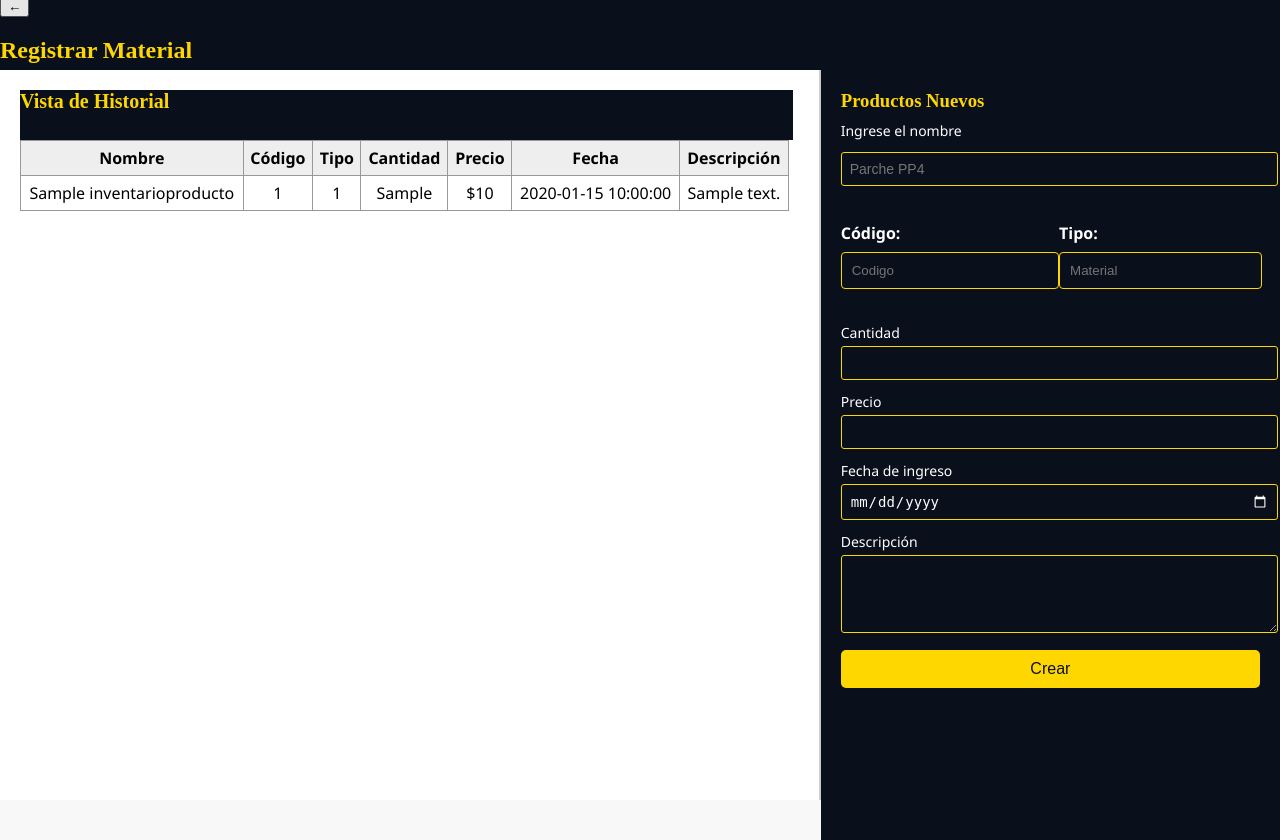
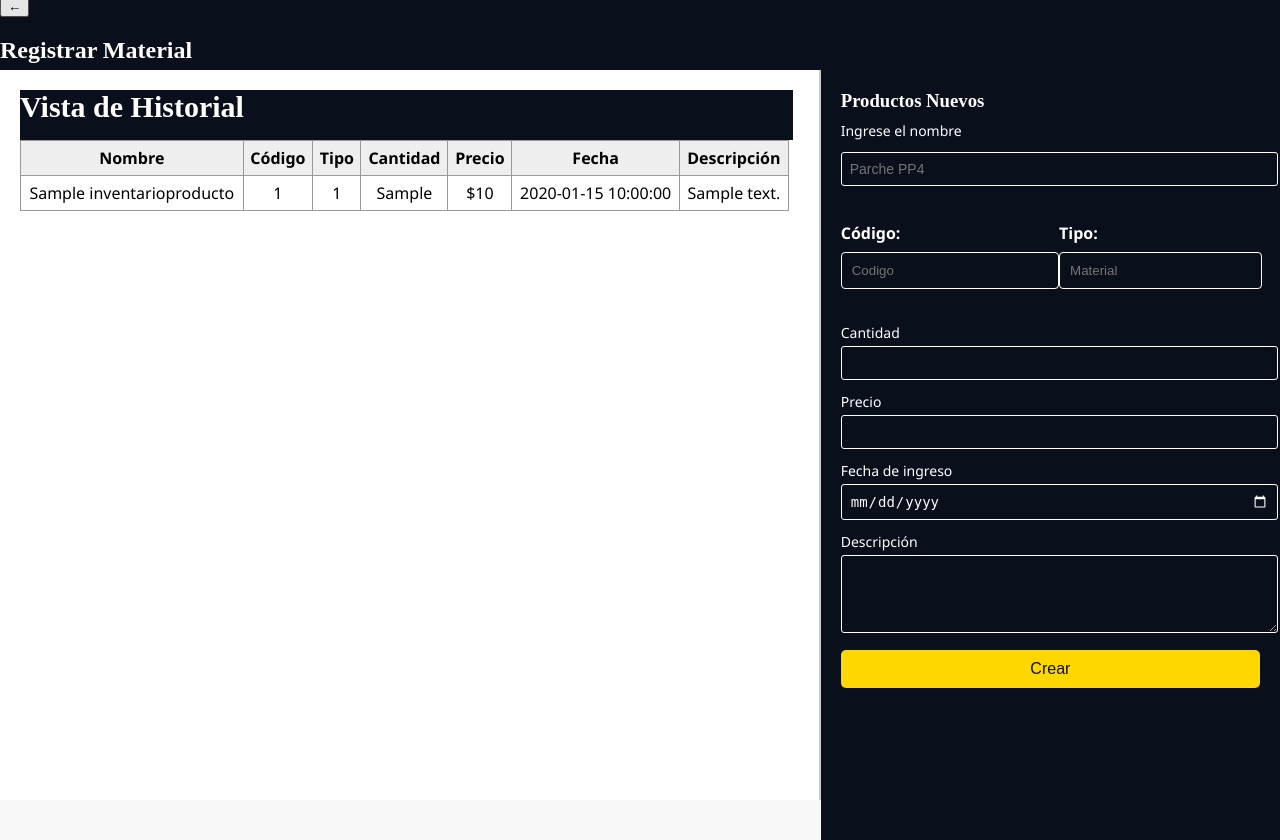
Before and after one commit to Juanca8889/Proyecto-Sena-F.Y, a Flask app: page /registrarmat in a window 1280 px wide. Run offline with Flask 3, Linux system fonts and the light colour scheme; tables that the repository leaves empty or names only in its code hold one stand-in row (values such as "Sample post").

Commit message:
static de templates chimbas

```diff
--- a/static/registrarmat.css
+++ b/static/registrarmat.css
@@ -6,12 +6,12 @@ body {
 
 h1, h2, h3, h4, h5, h6 {
   font-family: 'Merriweather', serif;
-  color: #FFD700; /* Amarillo para títulos */
+  color: white; /* Amarillo para títulos */
   margin-bottom: 0.5em;
 }
 
 a {
-  color: #FFD700;
+  color: white;
   text-decoration: none;
 }
 a:hover {
@@ -23,7 +23,7 @@ input[type="text"] {
     width: 90%;
     padding: 10px;
     margin: 8px 0;
-    border: 1px solid #FFD700;
+    border: 1px solid white;
     border-radius: 4px;
     background-color: #0A0F1C;
     color: #FFFFFF;
@@ -47,7 +47,7 @@ select {
 }
 input[type="text1"] {
   background: #0A0F1C;
-  border: 1px solid #FFD700;
+  border: 1px solid white;
   color: #ffffff;
   padding: 10px;
   border: none;
@@ -61,7 +61,7 @@ input[type="text1"] {
   align-items: center;
   justify-content: space-between;
   background-color: #0A0F1C;
-  color: #FFD700;
+  color: white;
   height: 70px;
   width: 100%;
   position: fixed;
@@ -74,7 +74,7 @@ input[type="text1"] {
   align-items: center;
   justify-content: center;
   background-color: #0A0F1C;
-  color: #FFD700;
+  color: white;
   height: 50px;
   width: 99.3%;
 }
@@ -105,7 +105,7 @@ input[type="text1"] {
     }
 .header2 h2 {
   margin: 0;
-  font-size: 20px;
+  font-size: 30px;
 }
 .container {
   display: flex;
@@ -136,7 +136,7 @@ input[type="text1"] {
 
 .right-panel h3 {
   margin-top: 0;
-  color: #FFD700;
+  color: white;
 }
 
 .form-group {
@@ -155,7 +155,7 @@ input[type="text1"] {
   width: 100%;
   padding: 8px;
   font-size: 14px;
-  border: 1px solid #FFD700;
+  border: 1px solid white;
   border-radius: 3px;
   background: #0A0F1C;
   color: #fff;
```
Also changed, not shown: static/filtro.css (+7 -7 lines), static/ordenes.css (+6 -5 lines).
